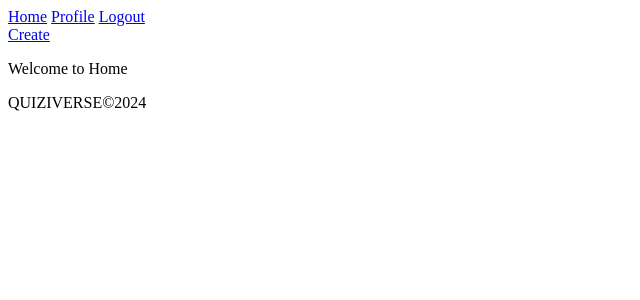
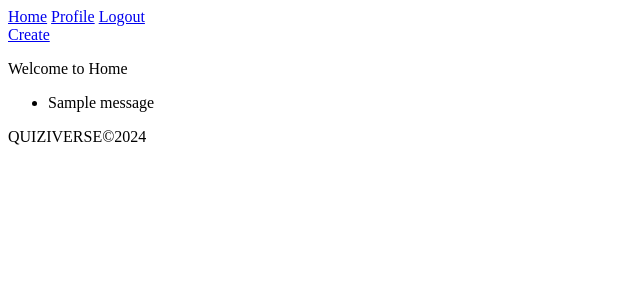
Before and after one commit to realWRC/quiziverse, a Flask app: page /home in a window 1280 px wide. Shown: the top 300 px of the page, without its empty margins (0-640 px from the left). Run offline with Flask 3, Linux system fonts and the light colour scheme; a user stored in the database is signed in; one stand-in notice (Sample message) is shown; a database or web service that is not in the repository returns one stand-in record (values such as "Sample title").

Commit message:
Added flash message block to home template

```diff
--- a/api/templates/home.html
+++ b/api/templates/home.html
@@ -19,5 +19,16 @@
 {% include "_verticalnav.html" %}
 <main>
   <p>Welcome to Home</p>
+  <div>
+  {% with messages = get_flashed_messages() %}
+    {% if messages %}
+      <ul>
+        {% for message in messages %}
+          <li>{{ message }}</li>
+        {% endfor %}
+      </ul>
+    {% endif %}
+  {% endwith %}
+  </div>
 </main>
 {% endblock main %}
```
